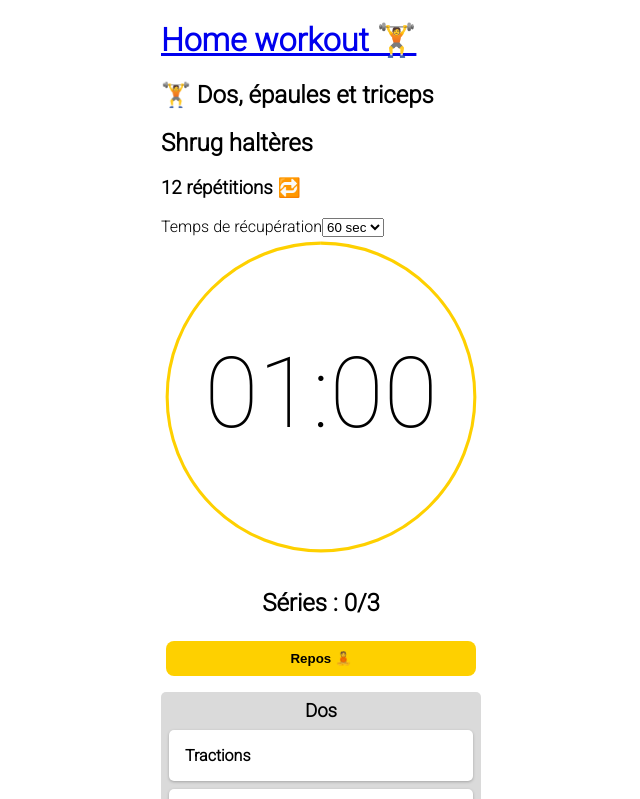
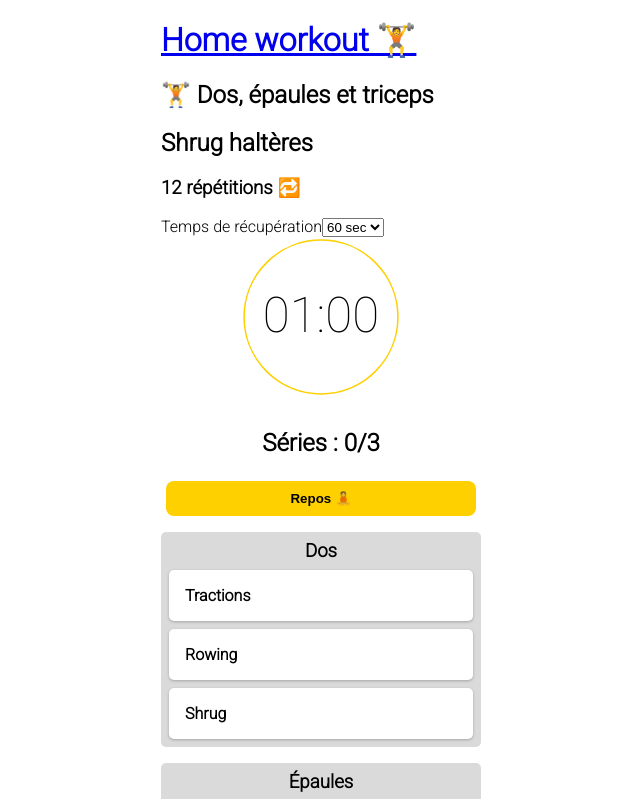
Before and after one commit to lobodol/sport-timer, a Vue app: page /shrug in a window 1280 px wide. Shown: the top 799 px of the page, without its empty margins (319-959 px from the left). Built offline with nearby package versions, Linux system fonts and the light colour scheme.

Commit message:
style: lower size of timer wheel

```diff
--- a/src/components/Timer.vue
+++ b/src/components/Timer.vue
@@ -114,6 +114,8 @@ watchEffect(() => {
 
 <style lang="scss" scoped>
 .Timer {
+  width: 50%;
+  margin: auto;
   font-weight: 100;
   font-size: 2em;
   text-align: center;
```
